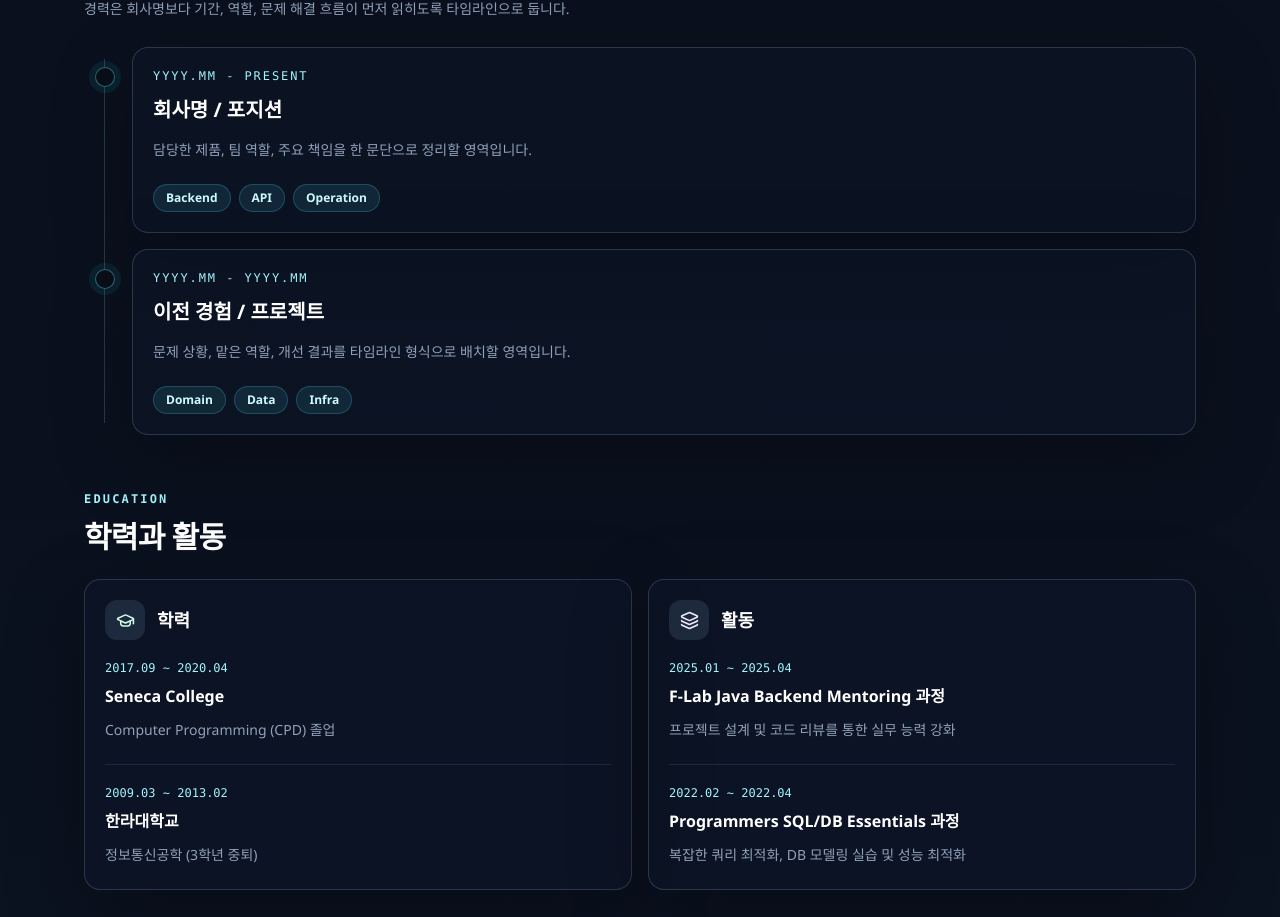
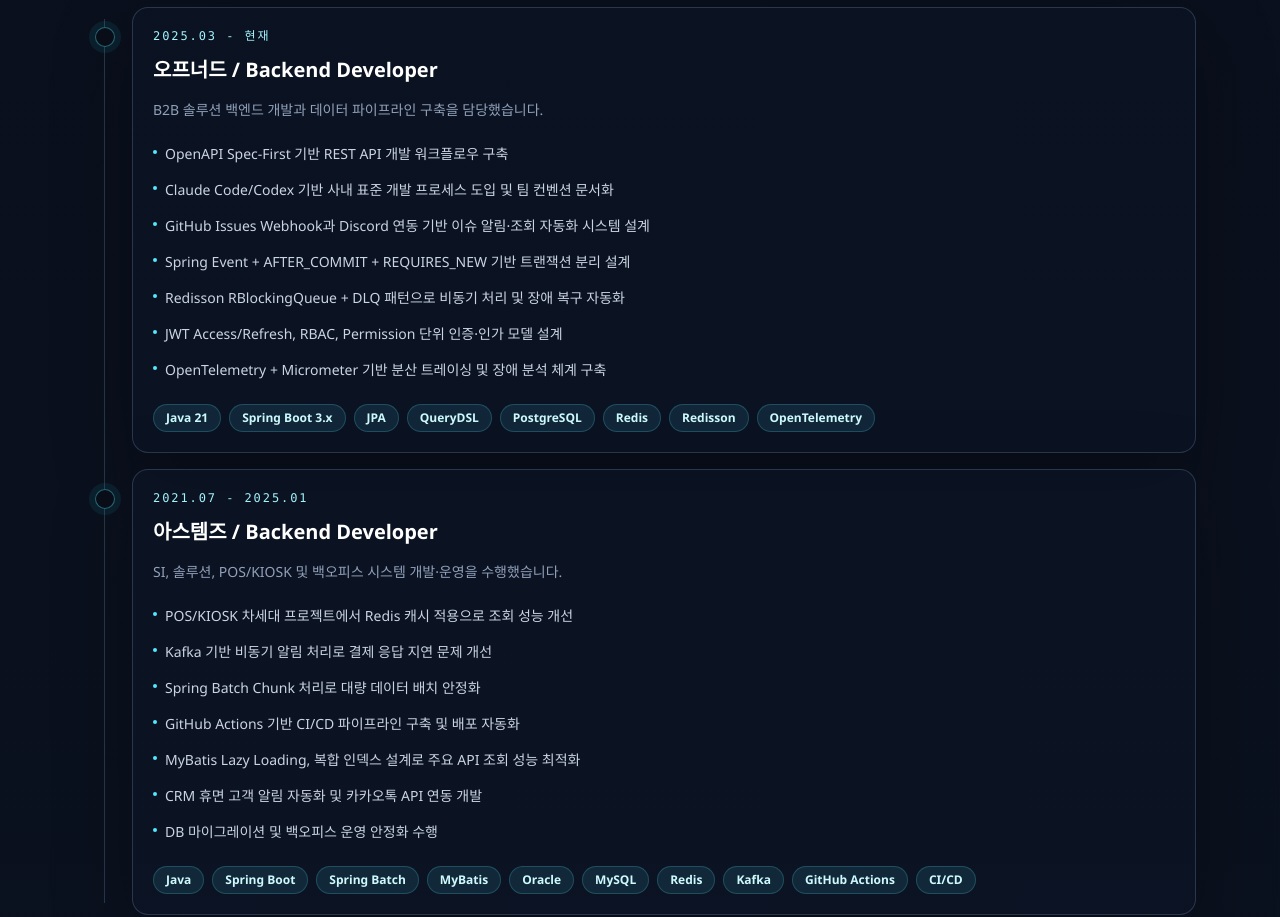
Before and after one commit to Hongbaekson/h-log, a Next.js app in the folder apps/h-log/: page /resume in a window 1280 px wide. Shown: the part 1697-2614 px from the top of the page. Built offline with nearby package versions, Linux system fonts and the light colour scheme.

Commit message:
이력서 경력 내용 갱신

```diff
--- a/apps/h-log/app/resume/page.tsx
+++ b/apps/h-log/app/resume/page.tsx
@@ -74,16 +74,34 @@
 
 const timelineItems = [
   {
-    period: "YYYY.MM - Present",
-    role: "회사명 / 포지션",
-    summary: "담당한 제품, 팀 역할, 주요 책임을 한 문단으로 정리할 영역입니다.",
-    tags: ["Backend", "API", "Operation"],
+    highlights: [
+      "OpenAPI Spec-First 기반 REST API 개발 워크플로우 구축",
+      "Claude Code/Codex 기반 사내 표준 개발 프로세스 도입 및 팀 컨벤션 문서화",
+      "GitHub Issues Webhook과 Discord 연동 기반 이슈 알림·조회 자동화 시스템 설계",
+      "Spring Event + AFTER_COMMIT + REQUIRES_NEW 기반 트랜잭션 분리 설계",
+      "Redisson RBlockingQueue + DLQ 패턴으로 비동기 처리 및 장애 복구 자동화",
+      "JWT Access/Refresh, RBAC, Permission 단위 인증·인가 모델 설계",
+      "OpenTelemetry + Micrometer 기반 분산 트레이싱 및 장애 분석 체계 구축",
+    ],
+    period: "2025.03 - 현재",
+    role: "오프너드 / Backend Developer",
+    summary: "B2B 솔루션 백엔드 개발과 데이터 파이프라인 구축을 담당했습니다.",
+    tags: ["Java 21", "Spring Boot 3.x", "JPA", "QueryDSL", "PostgreSQL", "Redis", "Redisson", "OpenTelemetry"],
   },
   {
-    period: "YYYY.MM - YYYY.MM",
-    role: "이전 경험 / 프로젝트",
-    summary: "문제 상황, 맡은 역할, 개선 결과를 타임라인 형식으로 배치할 영역입니다.",
-    tags: ["Domain", "Data", "Infra"],
+    highlights: [
+      "POS/KIOSK 차세대 프로젝트에서 Redis 캐시 적용으로 조회 성능 개선",
+      "Kafka 기반 비동기 알림 처리로 결제 응답 지연 문제 개선",
+      "Spring Batch Chunk 처리로 대량 데이터 배치 안정화",
+      "GitHub Actions 기반 CI/CD 파이프라인 구축 및 배포 자동화",
+      "MyBatis Lazy Loading, 복합 인덱스 설계로 주요 API 조회 성능 최적화",
+      "CRM 휴면 고객 알림 자동화 및 카카오톡 API 연동 개발",
+      "DB 마이그레이션 및 백오피스 운영 안정화 수행",
+    ],
+    period: "2021.07 - 2025.01",
+    role: "아스템즈 / Backend Developer",
+    summary: "SI, 솔루션, POS/KIOSK 및 백오피스 시스템 개발·운영을 수행했습니다.",
+    tags: ["Java", "Spring Boot", "Spring Batch", "MyBatis", "Oracle", "MySQL", "Redis", "Kafka", "GitHub Actions", "CI/CD"],
   },
 ] as const;
 
@@ -215,7 +233,6 @@
 
             <section>
               <SectionHeading
-                description="경력은 회사명보다 기간, 역할, 문제 해결 흐름이 먼저 읽히도록 타임라인으로 둡니다."
                 eyebrow="Experience"
                 title="경력 타임라인"
               />
@@ -229,6 +246,14 @@
                       </p>
                       <h3 className="card-heading mt-3 text-xl text-white">{item.role}</h3>
                       <p className="mt-3 text-sm leading-7 text-slate-400">{item.summary}</p>
+                      <ul className="mt-4 space-y-2 text-sm leading-7 text-slate-300">
+                        {item.highlights.map((highlight) => (
+                          <li className="flex gap-2" key={highlight}>
+                            <span className="mt-[0.65rem] h-1 w-1 shrink-0 rounded-full bg-cyan-300" />
+                            <span>{highlight}</span>
+                          </li>
+                        ))}
+                      </ul>
                       <div className="mt-5 flex flex-wrap gap-2">
                         {item.tags.map((tag) => (
                           <Badge key={tag} tone="cyan">
```
Also changed, not shown: 1 other file (tests, documents, lock files or other folders).
